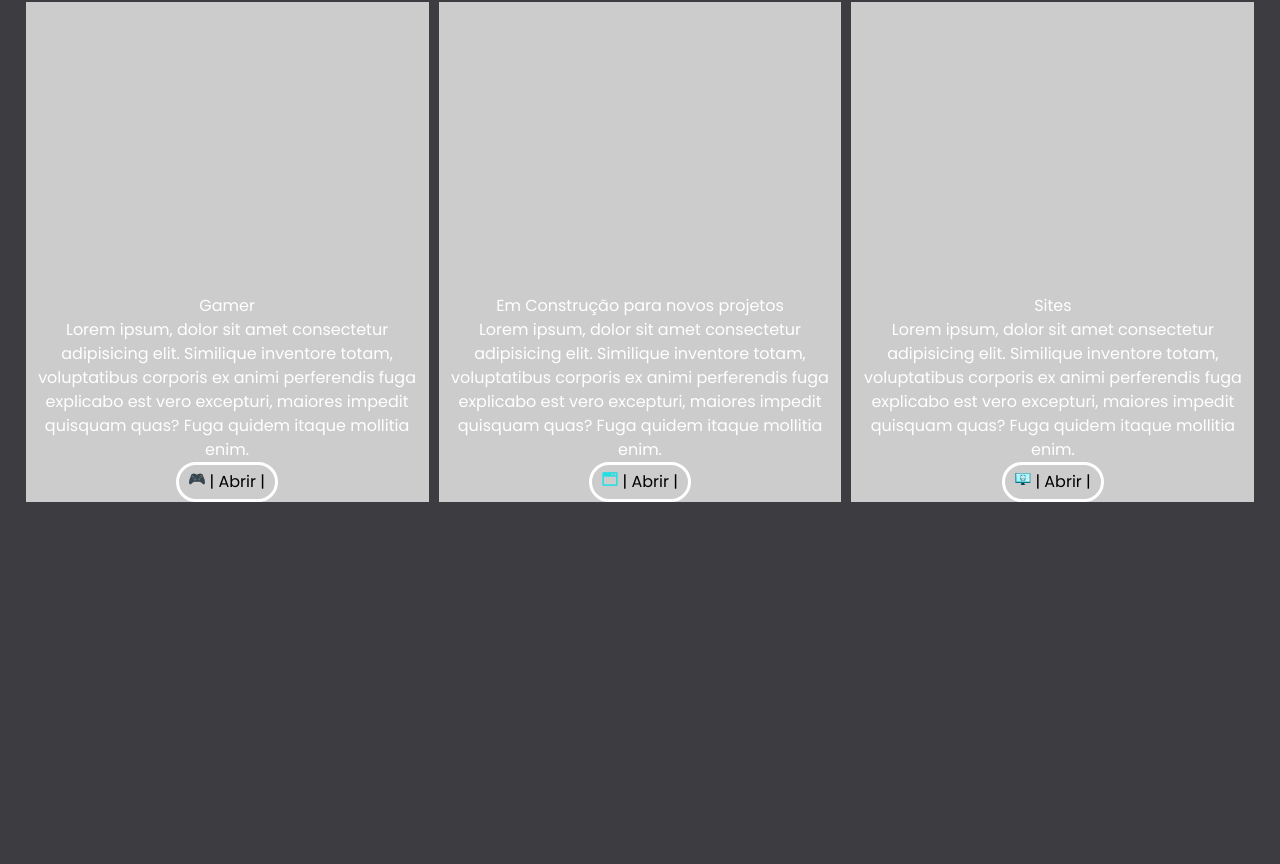
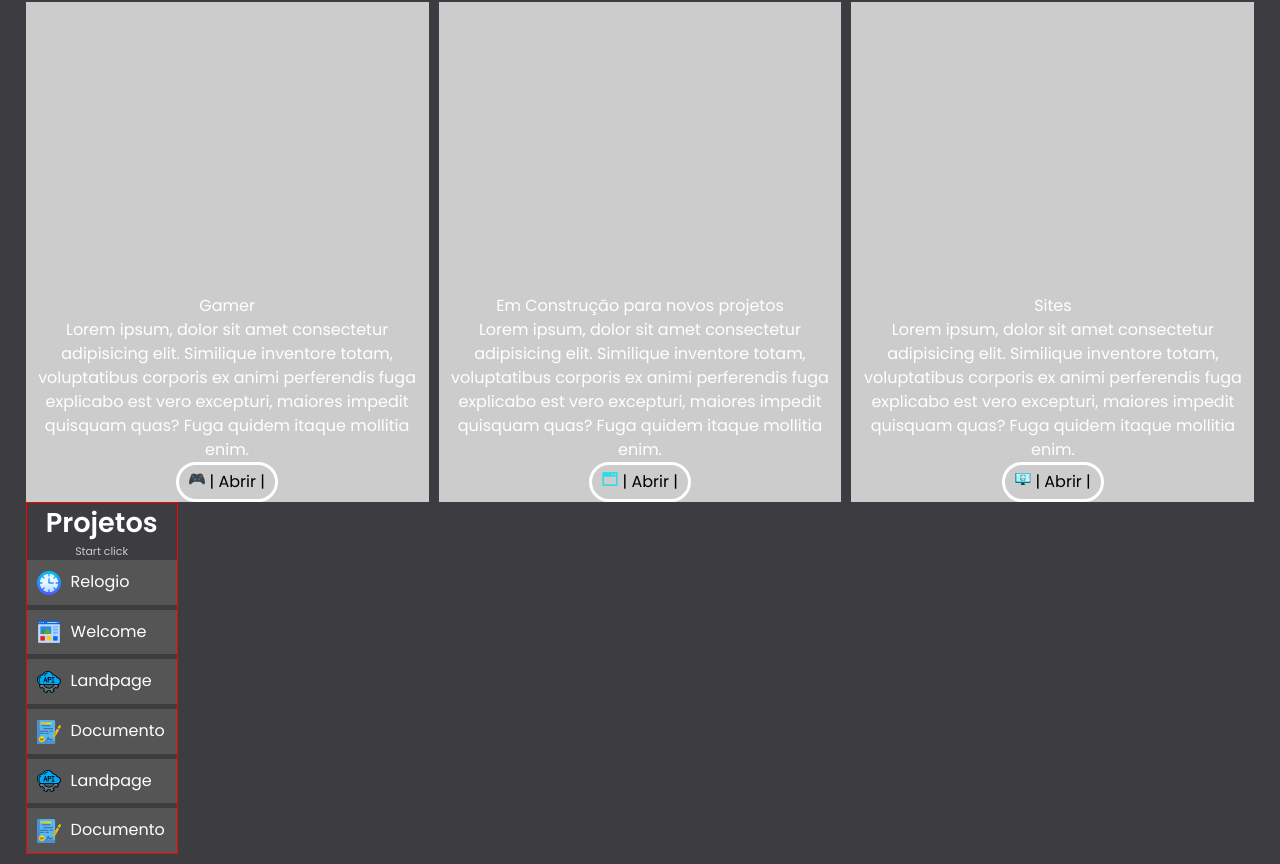
Before and after one commit to JonathanlimaDevSoftware/projetosExtras, a plain HTML site: page portfólio/index.html in a window 1280 px wide. Shown: the part 76-940 px from the top of the page. Before the commit the page ends 800 px from the top, so only its background shows below. Drawn offline with Linux system fonts and the light colour scheme.

Commit message:
adicionado barra lateral

```diff
--- a/portfólio/assets/css/module.css
+++ b/portfólio/assets/css/module.css
@@ -35,7 +35,7 @@
 .-c_card-single:nth-child(3){
 
 }
-/* parte de texto dos cards */
+/* container texto dos cards */
 .-c_card-single__text{
   position: absolute;
   bottom: 0px;
@@ -47,3 +47,32 @@
   padding: 5px 10px;
   border-radius: 30px;
 }
+
+
+/* projetos start click */
+
+.list-project{
+  max-width: 150px;
+  margin: 0;
+}
+.list-ul{
+
+}
+/* span apos h2 */
+.list-h2{
+  font-size: 1.7rem;
+}
+.span-text{
+  font-size: 0.683rem;
+  color: #ccc;
+}
+.list-project li{
+  text-align: left;
+  padding: 10px 0 10px 10px;
+  background-color: #555555;
+}
+
+.list-ul a img{
+  vertical-align: middle;
+  margin-right: 10px;
+}
--- a/portfólio/assets/css/utilities.css
+++ b/portfólio/assets/css/utilities.css
@@ -3,6 +3,9 @@
   padding: 10px 2%;
   max-width: 1280px;
   margin: 0 auto;
+}
+.block{
+  display: block;
 }
 .flex{
   display: flex;
@@ -41,6 +44,15 @@
   text-align: center;
 }
 
+
+
+
+/* grid layout */
+.grid{
+  display: grid;
+}
+
+
 /* marke contonter */
 .see{
   border: 1px solid red;
--- a/portfólio/html/listaCompras/css/layout.css
+++ b/portfólio/html/listaCompras/css/layout.css
@@ -1,6 +1,4 @@
-.-l_app-container{
-  margin-top: 150px;
-}
+
 
 .-l_app-list{
   padding: 20px;
--- a/portfólio/html/listaCompras/css/module.css
+++ b/portfólio/html/listaCompras/css/module.css
@@ -1,16 +1,84 @@
 
 body{
   padding: 0 10px;
+  height: 100vh;
+  padding-top: 150px;
+
 }
+.gradient-background {
+  background: linear-gradient(300deg,#006b8a,#48006f,#000066);
+  background-size: 180% 180%;
+  animation: gradient-animation 10s ease infinite;
+}
+
+@keyframes gradient-animation {
+  0% {
+    background-position: 0% 50%;
+  }
+  50% {
+    background-position: 100% 50%;
+  }
+  100% {
+    background-position: 0% 50%;
+  }
+}
+
 
 /* containers */
 .-c_app-container{
   max-width: 600px;
-
 }
 .-c_app-list{
   min-height: 300px;
+  position: relative;
 }
+
+/* borda colorida animada */
+@property --angle{
+  syntax: "<angle>";
+  initial-value: 0deg;
+  inherits: false;
+}
+:root{
+  --padding-border-effect:8px;
+  --angle: 0deg;
+}
+.-c_app-list::after,.-c_app-list::before{
+  content: " ";
+  background-image: conic-gradient(from var(--angle), #ff4545, #00ff99, #006aff, #ff0095);
+  width: calc(100% + var(--padding-border-effect));
+  height: calc(100% + var(--padding-border-effect));
+  border-radius: 10px;
+  translate: -50% -50%;
+  position: absolute;
+  top: 50%;
+  left: 50%;
+  z-index: -1;
+  animation: 3s spin linear infinite;
+}
+
+@keyframes spin {
+  from{
+    --angle:  0deg;
+  }
+  to{
+    --angle:  360deg;
+  }
+}
+
+.-c_app-list::before{
+  filter: blur(1.2rem);
+  opacity: 0.5;
+  transition: all 1s;
+}
+
+.-c_app-list:hover.-c_app-list::before{
+  opacity: 1;
+  filter: blur(1.7rem);
+
+}
+
+
 
 /* component add */
 
@@ -20,7 +88,7 @@ body{
   width: 100%;
 }
 .to-add{
-  padding: 2px 10px;
+  padding: 2px 15px;
   font-size: 2rem;
   background: linear-gradient(45deg, #0ff, #f0f);
   color: #fff;
--- a/portfólio/index.html
+++ b/portfólio/index.html
@@ -29,9 +29,9 @@
     </header>
 
 
-    <main>
+    <main class="container ">
 
-      <section class="container -c_catalog flex-between flex-gap-10px">
+      <section class=" -c_catalog flex-between flex-gap-10px">
 
         <figure class="-c_card-single">
           <figcaption class="-c_card-single__text text-center">
@@ -64,9 +64,51 @@
             <button class="-c_btn-single" type="button"> <span><img src="assets/img/icon/computer.png" alt=""></span> | Abrir | </button>
           </figcaption><!-- cad-text -->
         </figure><!-- -c_card-single__text -->
+      </section><!-- -c_catalog -->
 
 
-      </section><!-- -c_catalog -->
+
+      <article class="  list-project see">
+        <h2 class="text-center poppins-semibold list-h2" >Projetos</h2>
+        <span class="text-center span-text block">Start click</span>
+        <ul class="list-ul flex flex-column flex-gap-5px">
+          <li>
+            <a href="http://" target="_blank" rel="noopener noreferrer">
+              <img src="assets/img/icon/relogio.png" alt="">Relogio
+            </a>
+          </li>
+
+          <li>
+            <a href="http://" target="_blank" rel="noopener noreferrer">
+              <img src="assets/img/icon/design-do-site.png" alt="">Welcome
+            </a>
+          </li>
+
+          <li>
+            <a href="http://" target="_blank" rel="noopener noreferrer">
+              <img src="assets/img/icon/api.png" alt="">Landpage
+            </a>
+          </li>
+
+          <li>
+            <a href="http://" target="_blank" rel="noopener noreferrer">
+              <img src="assets/img/icon/contrato.png" alt="">Documento
+            </a>
+          </li>
+
+          <li>
+            <a href="http://" target="_blank" rel="noopener noreferrer">
+              <img src="assets/img/icon/api.png" alt="">Landpage
+            </a>
+          </li>
+
+          <li>
+            <a href="http://" target="_blank" rel="noopener noreferrer">
+              <img src="assets/img/icon/contrato.png" alt="">Documento
+            </a>
+          </li>
+        </ul>
+      </article>
 
 
     </main>
```
Also changed, not shown: portfólio/html/listaCompras/lista.compra.html (+2 -2 lines), portfólio/assets/img/icon/api.png (added), portfólio/assets/img/icon/contrato.png (added), portfólio/assets/img/icon/design-do-site.png (added), portfólio/assets/img/icon/relogio.png (added), portfólio/layout.chatGPT-1.png (deleted), 1 other file.
